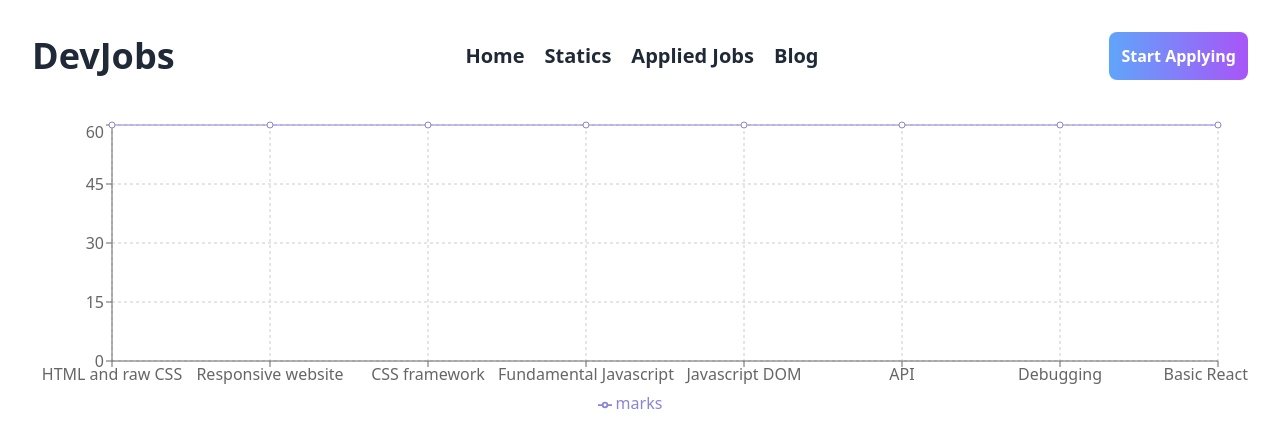
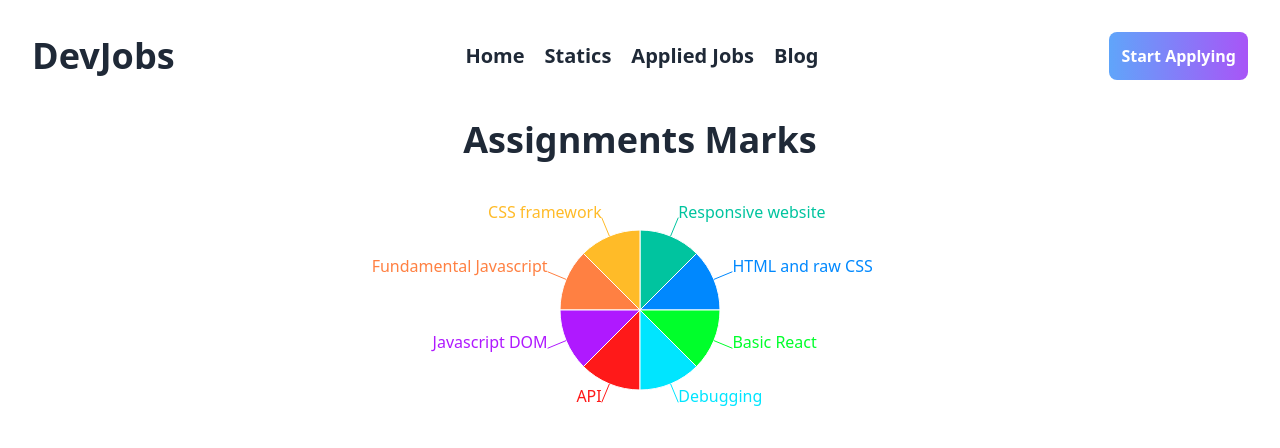
Before and after one commit to RayhanUddinFarhad/CareerHub, a React (Vite) app: page /statics in a window 1280 px wide. Shown: the top 448 px of the page. Built offline with nearby package versions, Linux system fonts and the light colour scheme.

Commit message:
Statics Changed

```diff
--- a/src/App.jsx
+++ b/src/App.jsx
@@ -12,7 +12,10 @@ function App() {
 
   return (
     <div className="App space-y-10">
+
+
       <Navbar></Navbar>
+
       <Outlet/>
       <ToastContainer/>
 
--- a/src/components/layout/Details.jsx
+++ b/src/components/layout/Details.jsx
@@ -28,7 +28,7 @@ const Details = () => {
     const appliedJobs = JSON.parse(localStorage.getItem('appliedJobs')) || [];
     appliedJobs.push(job);
     localStorage.setItem('appliedJobs', JSON.stringify(appliedJobs));
-    toast.success("Job  applied successfully!  ")
+    toast.success("Job  applied successfully! ")
 
 
 
--- a/src/components/layout/Statics.jsx
+++ b/src/components/layout/Statics.jsx
@@ -1,6 +1,11 @@
 import React, { useState } from 'react';
 import { useLoaderData } from 'react-router-dom';
-import { LineChart, Line, XAxis, YAxis, CartesianGrid, Tooltip, Legend, ResponsiveContainer } from 'recharts';
+// import { LineChart, Line, XAxis, YAxis, CartesianGrid, Tooltip, Legend, ResponsiveContainer } from 'recharts';
+import { PieChart, Pie, Cell, Tooltip, ResponsiveContainer } from 'recharts';
+
+const COLORS = ['#0088FE', '#00C49F', '#FFBB28', '#FF8042', '#AF19FF', '#FF1919', '#00E5FF', '#00FF2B'];
+
+
 
 const data = [
     {
@@ -45,55 +50,38 @@ const data = [
     },
   ];
 const Statics = () => {
-    const [opacity, setOpacity] = useState({
-        marks: 1,
-      });
 
-      const handleMouseEnter = (o) => {
-        const { dataKey } = o;
 
-        setOpacity({
-          ...opacity,
-          [dataKey]: 0.5,
-        });
-      };
 
-      const handleMouseLeave = (o) => {
-        const { dataKey } = o;
-
-        setOpacity({
-          ...opacity,
-          [dataKey]: 1,
-        });
-      };
 
       return (
         <div>
+
+          <h1 className='text-4xl font-bold'>Assignments Marks</h1>
           <div style={{ width: '100%' }}>
             <ResponsiveContainer width="100%" height={300}>
-        <LineChart
-          width={500}
-          height={300}
+              <PieChart>
+                <Pie
                   data={data}
-          margin={{
-            top: 5,
-            right: 30,
-            left: 20,
-            bottom: 5,
-          }}
+                  dataKey= "marks"
+                  nameKey="name"
+                  cx="50%"
+                  cy="50%"
+                  outerRadius={80}
+                  fill="#8884d8"
+                  label={(entry) => entry.name}
                 >
-          <CartesianGrid strokeDasharray="3 3" />
-          <XAxis dataKey="name" />
-          <YAxis />
+                  {data.map((entry, index) => (
+                    <Cell key={`cell-${index}`} fill={COLORS[index % COLORS.length]} />
+                  ))}
+                </Pie>
                 <Tooltip />
-          <Legend onMouseEnter={handleMouseEnter} onMouseLeave={handleMouseLeave} />
-          <Line type="monotone" dataKey="marks" strokeOpacity={opacity.marks} stroke="#8884d8" activeDot={{ r: 8 }} />
-        </LineChart>
+              </PieChart>
             </ResponsiveContainer>
           </div>
-
         </div>
       );
+
 };
 
 export default Statics;
```
Lines whose indentation alone changed are shown as unchanged.
